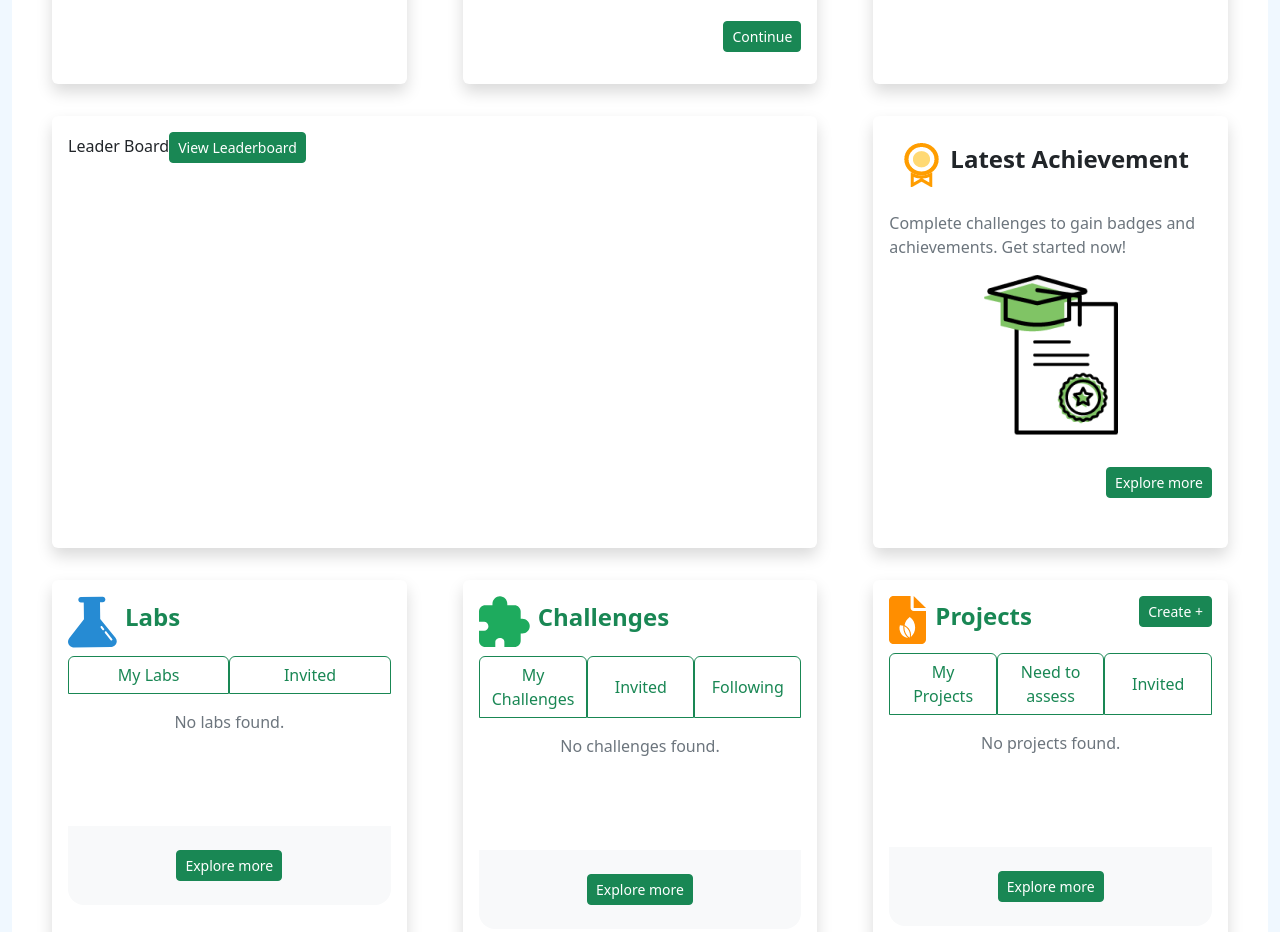
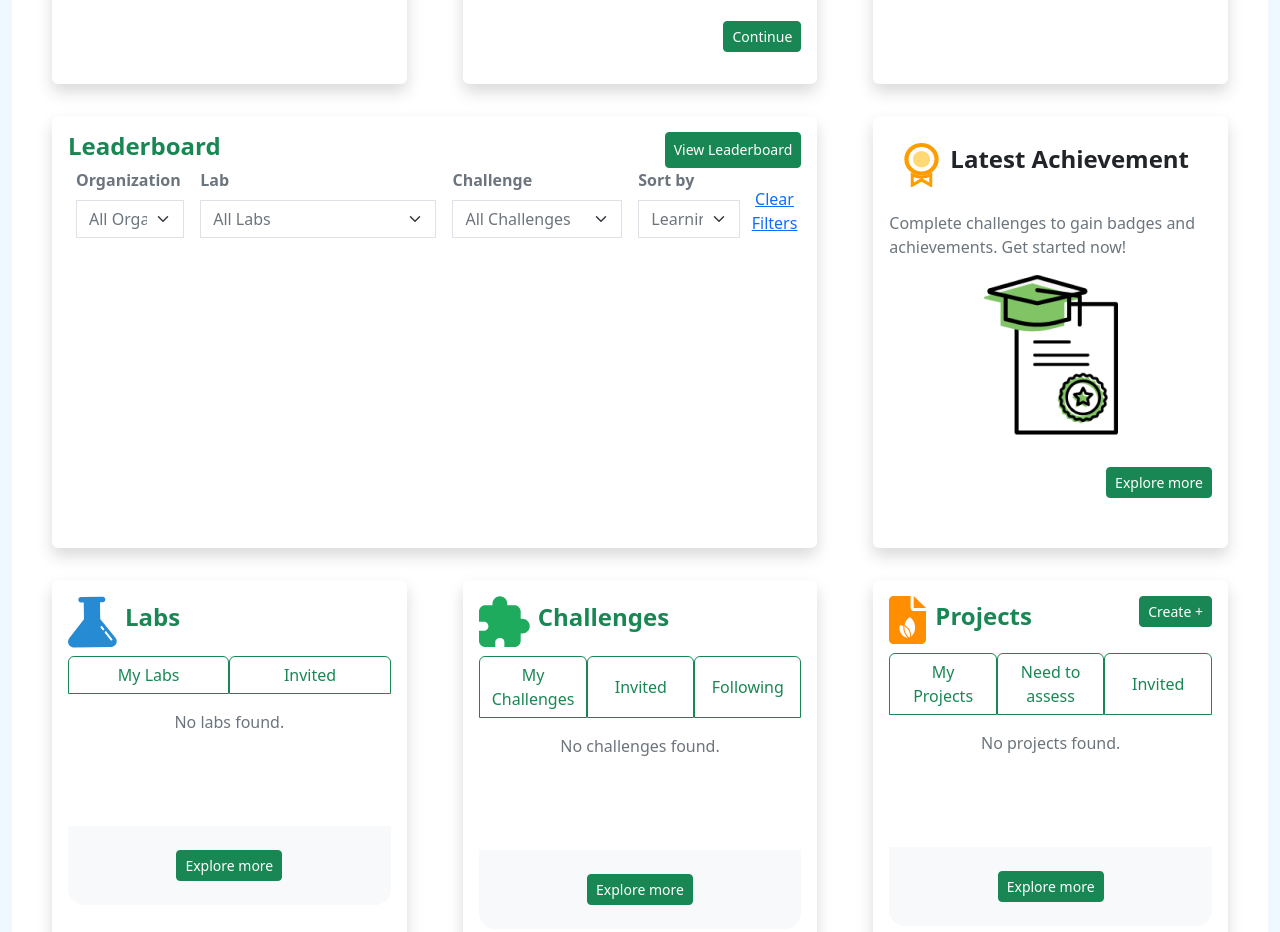
Before and after one commit to SeemaMistry/Frontend-Developer-Challenge-3-Dashboard-and-Project-Creation, a React (Create React App) app in the folder prepr-dashboard/: page /dashboard in a window 1280 px wide. Shown: the part 780-1712 px from the top of the page. Built offline with nearby package versions, Linux system fonts and the light colour scheme.

Commit message:
feat: implement leaderboard card with DropDownInputs

```diff
--- a/prepr-dashboard/src/components/RowTwoCards.js
+++ b/prepr-dashboard/src/components/RowTwoCards.js
@@ -5,6 +5,8 @@ import Description from './Description'
 import RedirectButton from './RedirectButton'
 import clipboardImg from '../assets/latest_achievement.png'
 import iconYellowBadge from '../assets/iconYellowBadge.png'
+import DropDownInput from './DropDownInput'
+import {organizationList, labsList, challengesList, sortByList} from './DropDownDummyData'
 
 const RowTwoCards = ({height}) => {
   const centerImage = 'mx-auto d-block'
@@ -12,8 +14,17 @@ const RowTwoCards = ({height}) => {
     <div className='row'>
     <div className='col-md-8'>
       <Card height={height}>
-        <span>Leader Board</span>
-        <RedirectButton label='View Leaderboard'/>
+        <div className='d-flex justify-content-between'>
+          <CardTitle title='Leaderboard' color='text-success'/>
+          <RedirectButton label='View Leaderboard'/>
+        </div>
+        <div className='d-sm-flex justify-content-between'>
+          <DropDownInput dropDownOptions={organizationList}/>
+          <DropDownInput dropDownOptions={labsList}/>
+          <DropDownInput dropDownOptions={challengesList}/>
+          <DropDownInput dropDownOptions={sortByList}/>
+          <a className='text-center my-auto'>Clear Filters</a>
+        </div>
       </Card>
     </div>
     <div className='col'>
```
